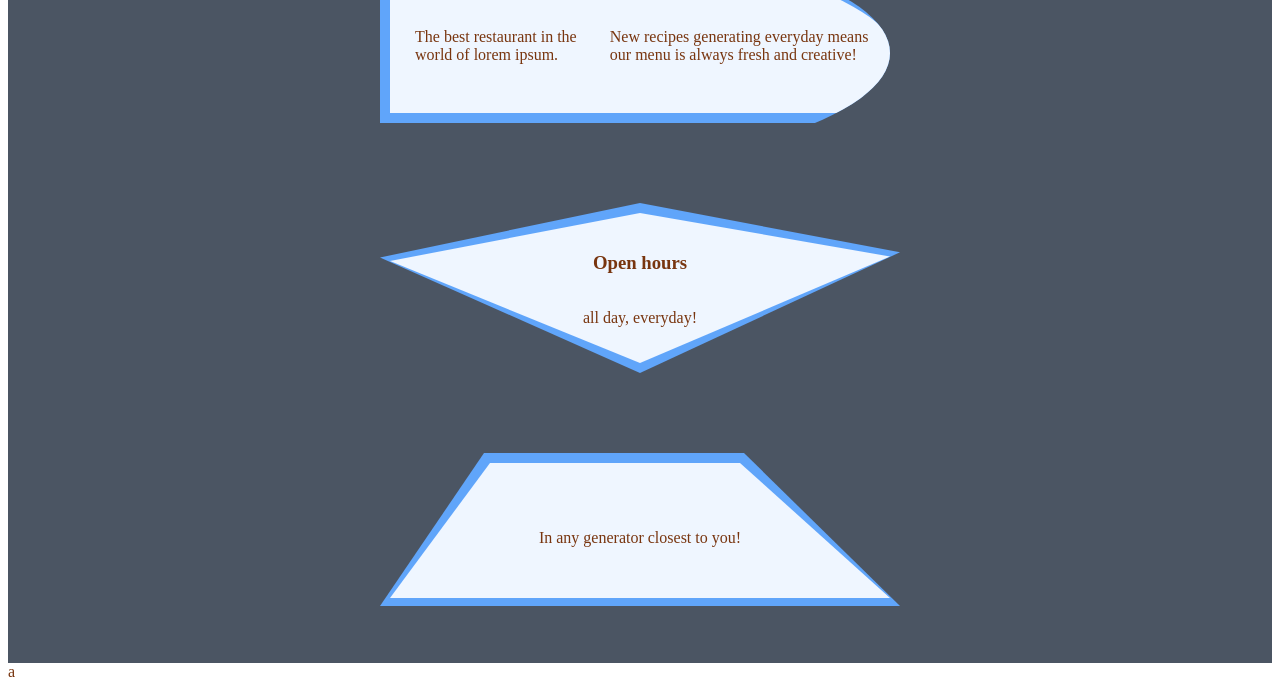
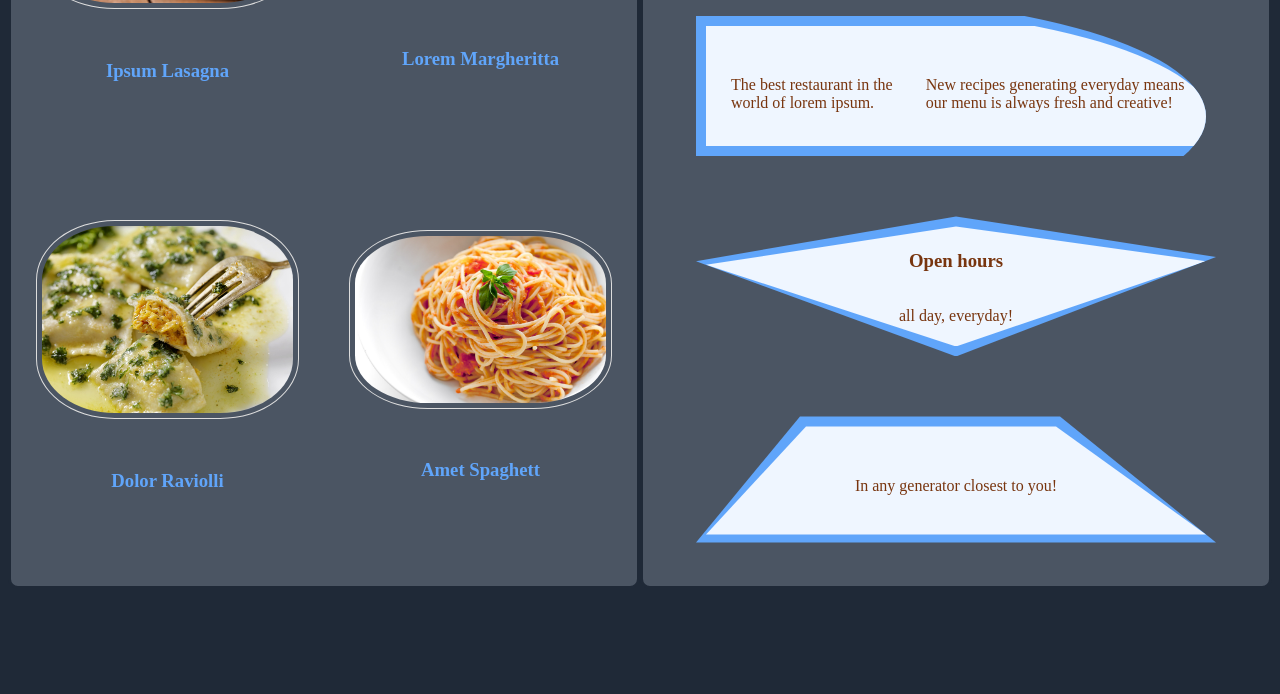
Before and after one commit to VocalNight/RestaurantPage, a website built with webpack: page dist/index.html in a window 1280 px wide. Shown: the part 413-1107 px from the top of the page. Built offline with nearby package versions, Linux system fonts and the light colour scheme.

Commit message:
finished adding home page as javascript

```diff
--- a/src/index.js
+++ b/src/index.js
@@ -2,6 +2,7 @@ import menu from './menu'
 
 function loadDom() {
     menu();
+    console.log('hi')
 }
 
 loadDom();
--- a/src/menu.js
+++ b/src/menu.js
@@ -1,10 +1,86 @@
 const menuWindow = () => {
 
-    const container = document.querySelector('#content');
+    console.log('hi2')
 
+    const container = document.querySelector('.main');
 
+    // home
 
+    const home = document.createElement('div')
+    home.classList.add("Home");
 
+    //Name
+
+    const wrapName = document.createElement('div')
+    wrapName.classList.add("wrap-name");
+
+    const name = document.createElement('div')
+    name.classList.add("name");
+
+    const nameP = document.createElement('h1');
+    nameP.textContent = `Ipsum's Restaurant`;
+
+    name.appendChild(nameP)
+    wrapName.appendChild(name);
+
+    //Description
+
+    const wrapDescription = document.createElement('div');
+    wrapDescription.classList.add('wrap-description');
+
+    const description = document.createElement('div');
+    description.classList.add('description');
+
+    const descriptionP1 = document.createElement('p')
+    descriptionP1.classList.add('advert');
+    descriptionP1.textContent = 'The best restaurant in the world of lorem ipsum. ';
+
+    const descriptionP2 = document.createElement('p');
+    descriptionP2.classList.add('advert');
+    descriptionP2.textContent = 'New recipes generating everyday means our menu is always fresh and creative!';
+
+    description.appendChild(descriptionP1);
+    description.appendChild(descriptionP2);
+    wrapDescription.appendChild(description);
+
+    //Open Times
+
+    const wrapOpentime = document.createElement('div');
+    wrapOpentime.classList.add('wrap-opentime');
+
+    const opentTime = document.createElement('div');
+    opentTime.classList.add('openTime');
+
+    const openHours = document.createElement('h3');
+    const openP = document.createElement('p');
+
+    openHours.textContent = 'Open hours';
+    openP.textContent = 'all day, everyday!';
+
+    opentTime.appendChild(openHours);
+    opentTime.appendChild(openP);
+    wrapOpentime.appendChild(opentTime);
+
+    //Location
+
+    const wrapLocation = document.createElement('div');
+    wrapLocation.classList.add('wrap-location');
+
+    const location = document.createElement('div');
+    location.classList.add('location');
+
+    const locationP = document.createElement('p');
+    locationP.textContent = 'In any generator closest to you!';
+
+    location.appendChild(locationP);
+    wrapLocation.appendChild(location);
+
+    home.appendChild(wrapName);
+    home.appendChild(wrapDescription);
+    home.appendChild(wrapOpentime);
+    home.appendChild(wrapLocation);
+
+    container.appendChild(home);
 
 }
 
```
Also changed, not shown: Margherita.png (added), dist/index.html, dist/main.js, dist/style.css, lasagna.jpg (added), raviolli.png (added), spaghetti.png (added).
